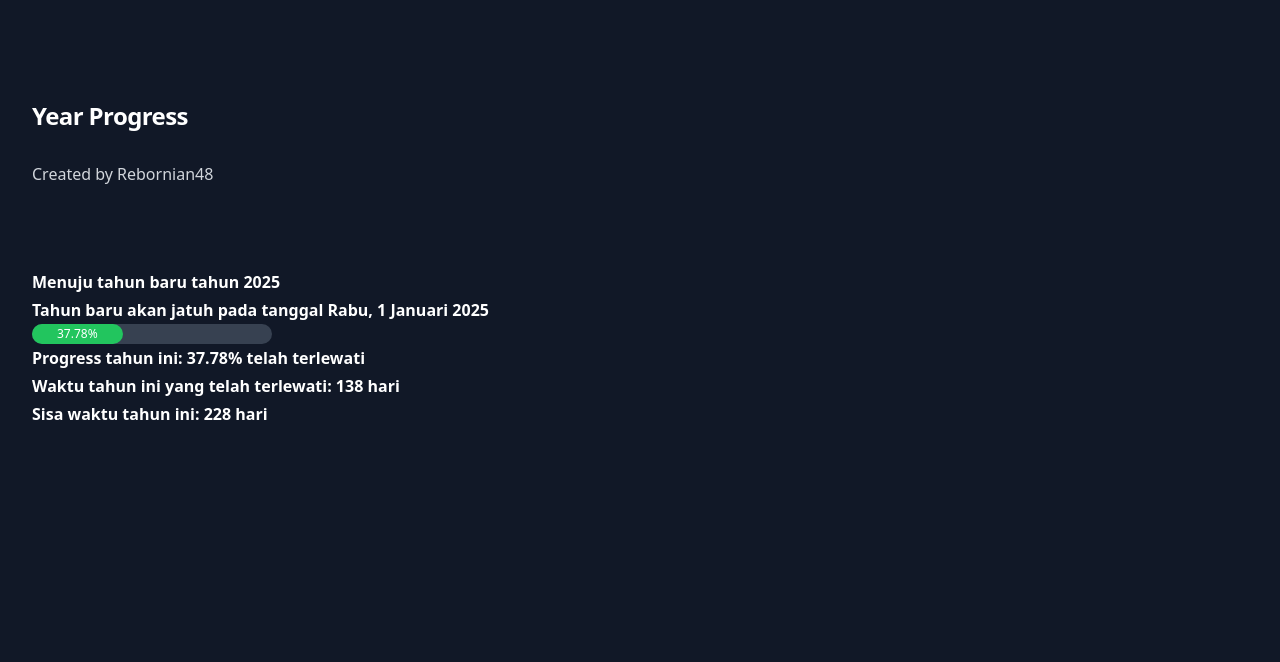
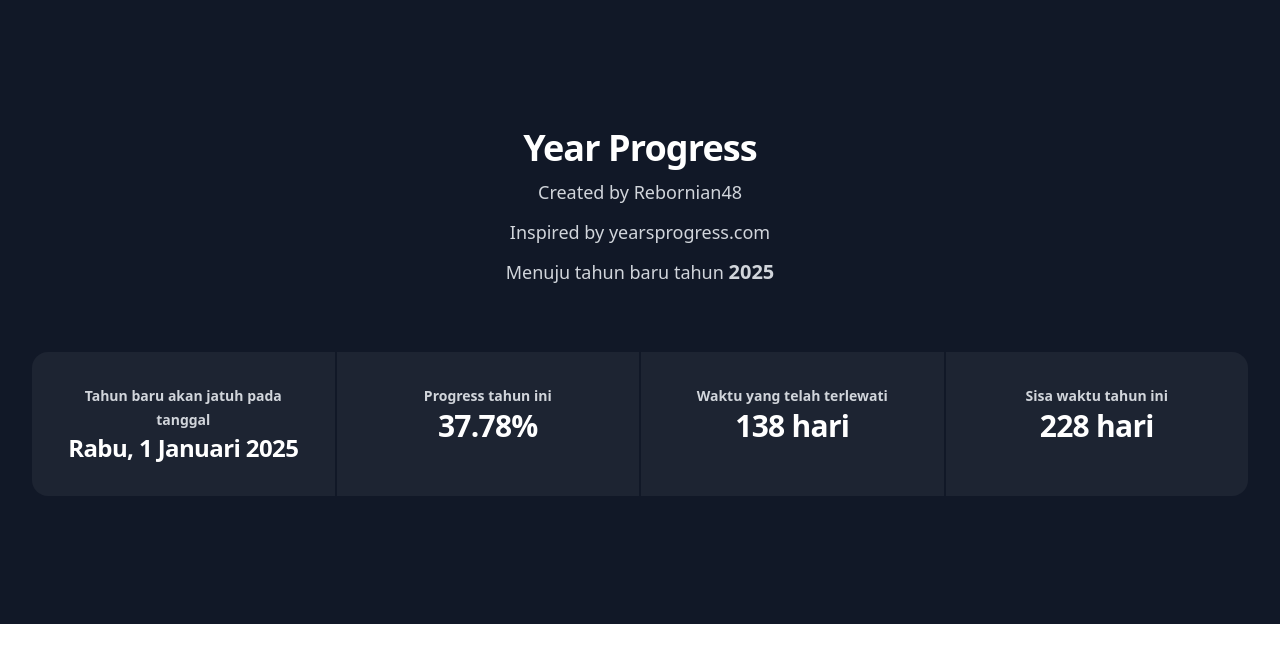
Before and after one commit to Rebornian48/yearprogress, a plain HTML site: page index.html in a window 1280 px wide. Drawn offline with nearby package versions, Linux system fonts and the light colour scheme.

Commit message:
Update index.html

```diff
--- a/index.html
+++ b/index.html
@@ -36,43 +36,34 @@
     />
     <script src="https://cdn.tailwindcss.com"></script>
   </head>
-
-  <body class="bg-gray-900 text-white">
-    <div class="bg-gray-900">
-      <div class="mx-auto max-w-7xl px-6 py-16 sm:py-24 lg:px-8">
-        <h2 class="text-2xl font-bold leading-10 tracking-tight text-white">
-          Year Progress
-        </h2>
-        <p class="mt-6 max-w-2xl text-base leading-7 text-gray-300">
-          Created by Rebornian48
-        </p>
-        <div class="mt-20">
-          <div>
-            <dt class="text-base font-semibold leading-7 text-white">
-              Menuju tahun baru tahun <span id="next-year"></span>
-            </dt>
-            <dt class="text-base font-semibold leading-7 text-white">
-              Tahun baru akan jatuh pada tanggal <span id="next-newyear"></span>
-            </dt>
-            <div class="w-[15rem] rounded-full bg-gray-700">
-              <div
-                class="bg-green-500 h-full rounded-full text-white font-medium p-0.5 text-xs text-center"
-                id="p-bar"
-              >
-                <span id="progress-2"></span>%
+  <body class="text-white">
+    <div class="bg-gray-900 py-24 sm:py-32">
+      <div class="mx-auto max-w-7xl px-6 lg:px-8">
+        <div class="mx-auto max-w-2xl lg:max-w-none">
+          <div class="text-center">
+            <h2 class="text-3xl font-bold tracking-tight text-white sm:text-4xl">Year Progress</h2>
+            <p class="mt-2 text-lg leading-8 text-gray-300">Created by Rebornian48</p>
+            <p class="mt-2 text-lg leading-8 text-gray-300">Inspired by yearsprogress.com</p>
+            <p class="mt-2 text-lg leading-8 text-gray-300">Menuju tahun baru tahun <span class="text-xl font-bold" id="next-year"></span></p>
+          </div>
+          <dl class="mt-16 grid grid-cols-1 gap-0.5 overflow-hidden rounded-2xl text-center sm:grid-cols-2 lg:grid-cols-4">
+            <div class="flex flex-col bg-white/5 p-8">
+              <dt class="text-sm font-semibold leading-6 text-gray-300"> Tahun baru akan jatuh pada tanggal</dt>
+              <dd class="text-2xl font-semibold tracking-tight text-white"><span id="next-newyear"></span></dd>
+            </div>
+            <div class="flex flex-col bg-white/5 p-8">
+              <dt class="text-sm font-semibold leading-6 text-gray-300">Progress tahun ini</dt>
+              <dd class="text-3xl font-semibold tracking-tight text-white"><span id="progress-1"></span>%</dd>
+            </div>
+            <div class="flex flex-col bg-white/5 p-8">
+              <dt class="text-sm font-semibold leading-6 text-gray-300">Waktu yang telah terlewati</dt>
+              <dd class="text-3xl font-semibold tracking-tight text-white"><span id="passed"></span> hari</dd>
               </div>
+            <div class="flex flex-col bg-white/5 p-8">
+              <dt class="text-sm font-semibold leading-6 text-gray-300">Sisa waktu tahun ini</dt>
+              <dd class="text-3xl font-semibold tracking-tight text-white"><span id="remaining"></span> hari</dd>
             </div>
-            <dt class="text-base font-semibold leading-7 text-white">
-              Progress tahun ini: <span id="progress-1"></span>% telah terlewati
-            </dt>
-            <dt class="text-base font-semibold leading-7 text-white">
-              Waktu tahun ini yang telah terlewati:
-              <span id="passed"></span> hari
-            </dt>
-            <dt class="text-base font-semibold leading-7 text-white">
-              Sisa waktu tahun ini: <span id="remaining"></span> hari
-            </dt>
-          </div>
+          </dl>
         </div>
       </div>
     </div>
```
